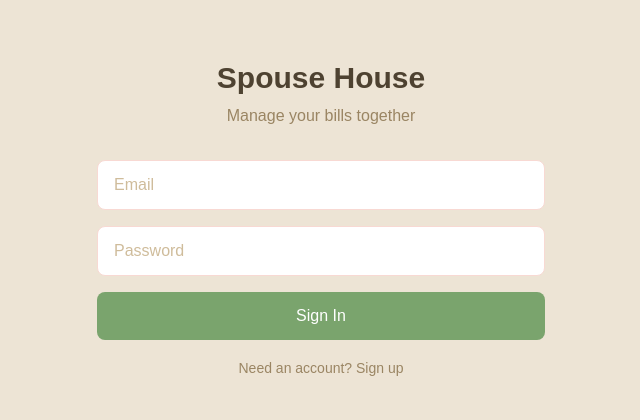
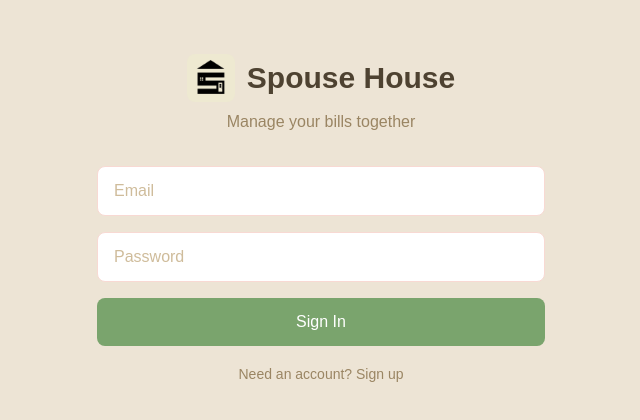
Before and after one commit to cartercoughlin/spouse-house, a Next.js app: page /login in a window 1280 px wide. Shown: the part 180-600 px from the top of the page, without its empty margins (319-959 px from the left). Built offline with nearby package versions, Linux system fonts and the light colour scheme.

Commit message:
added icon to homescreen and login page

```diff
--- a/app/login/page.tsx
+++ b/app/login/page.tsx
@@ -1,6 +1,7 @@
 'use client'
 
 import { createClient } from '@/lib/supabase/client'
+import Image from 'next/image'
 import { useState } from 'react'
 import { useRouter } from 'next/navigation'
 
@@ -47,7 +48,17 @@ export default function LoginPage() {
     <div className="min-h-screen flex items-center justify-center bg-cream-300 px-4">
       <div className="max-w-md w-full space-y-8">
         <div className="text-center">
-          <h1 className="text-3xl font-bold text-cream-900">Spouse House</h1>
+          <div className="flex items-center justify-center gap-3 mb-2">
+            <Image
+              src="/icon.png"
+              alt="Spouse House icon"
+              width={48}
+              height={48}
+              className="rounded-lg"
+              priority
+            />
+            <h1 className="text-3xl font-bold text-cream-900">Spouse House</h1>
+          </div>
           <p className="mt-2 text-cream-700">Manage your bills together</p>
         </div>
 
--- a/components/Dashboard.tsx
+++ b/components/Dashboard.tsx
@@ -1,10 +1,11 @@
 'use client'
 
+import AccountCard from './AccountCard'
+import AddAccountModal from './AddAccountModal'
 import { createClient } from '@/lib/supabase/client'
+import Image from 'next/image'
 import { useRouter } from 'next/navigation'
 import { useState } from 'react'
-import AccountCard from './AccountCard'
-import AddAccountModal from './AddAccountModal'
 
 interface Email {
   id: string
@@ -63,7 +64,17 @@ export default function Dashboard({ initialAccounts, user }: DashboardProps) {
       {/* Header */}
       <div className="bg-cream-100 border-b bg-cream-200">
         <div className="max-w-4xl mx-auto px-4 py-4 flex items-center justify-between">
-          <h1 className="text-2xl font-bold text-cream-900">Spouse House</h1>
+          <div className="flex items-center gap-3">
+            <Image
+              src="/icon.png"
+              alt="Spouse House icon"
+              width={40}
+              height={40}
+              className="rounded-lg"
+              priority
+            />
+            <h1 className="text-2xl font-bold text-cream-900">Spouse House</h1>
+          </div>
           <button
             onClick={handleSignOut}
             className="text-sm text-cream-800 hover:text-cream-900"
```
